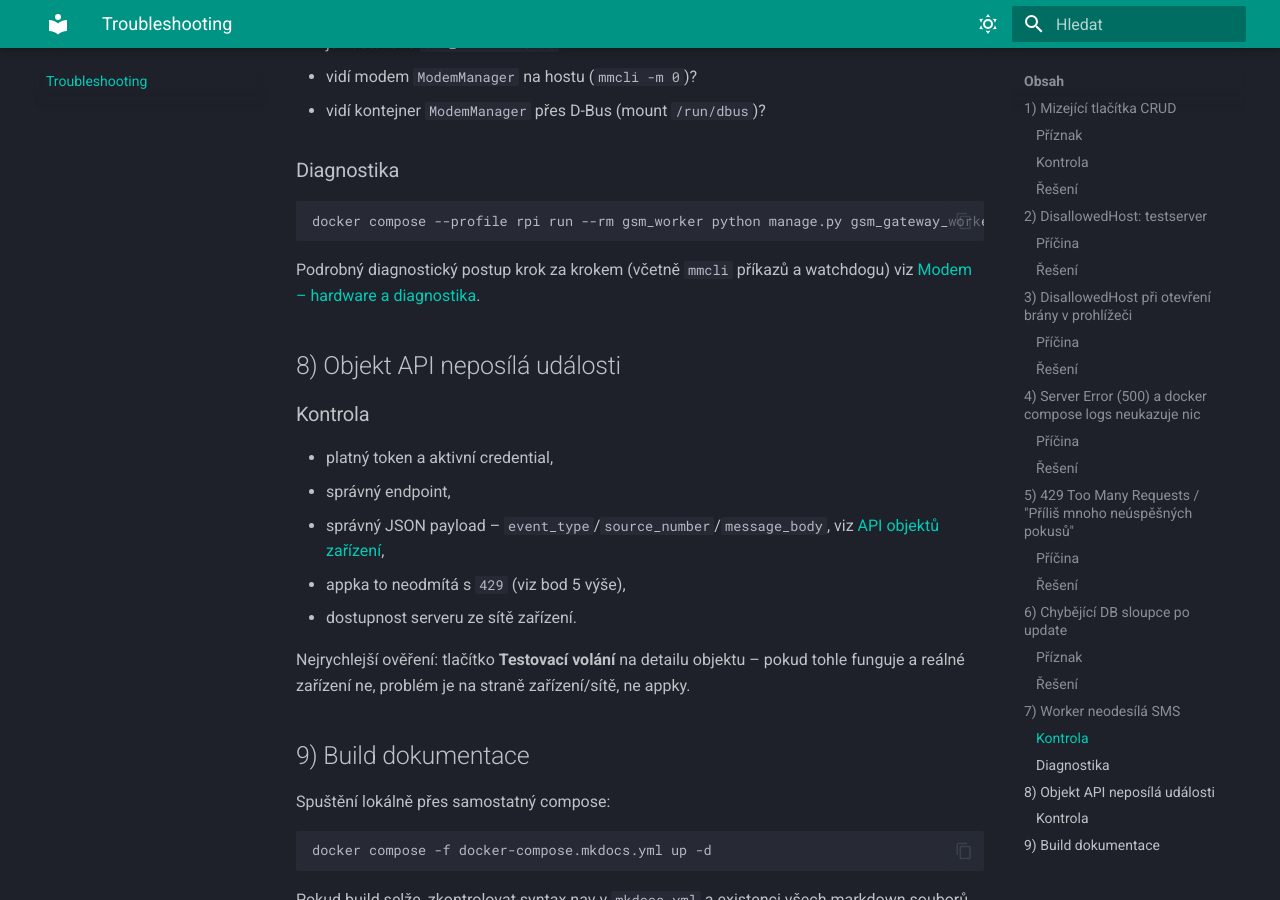
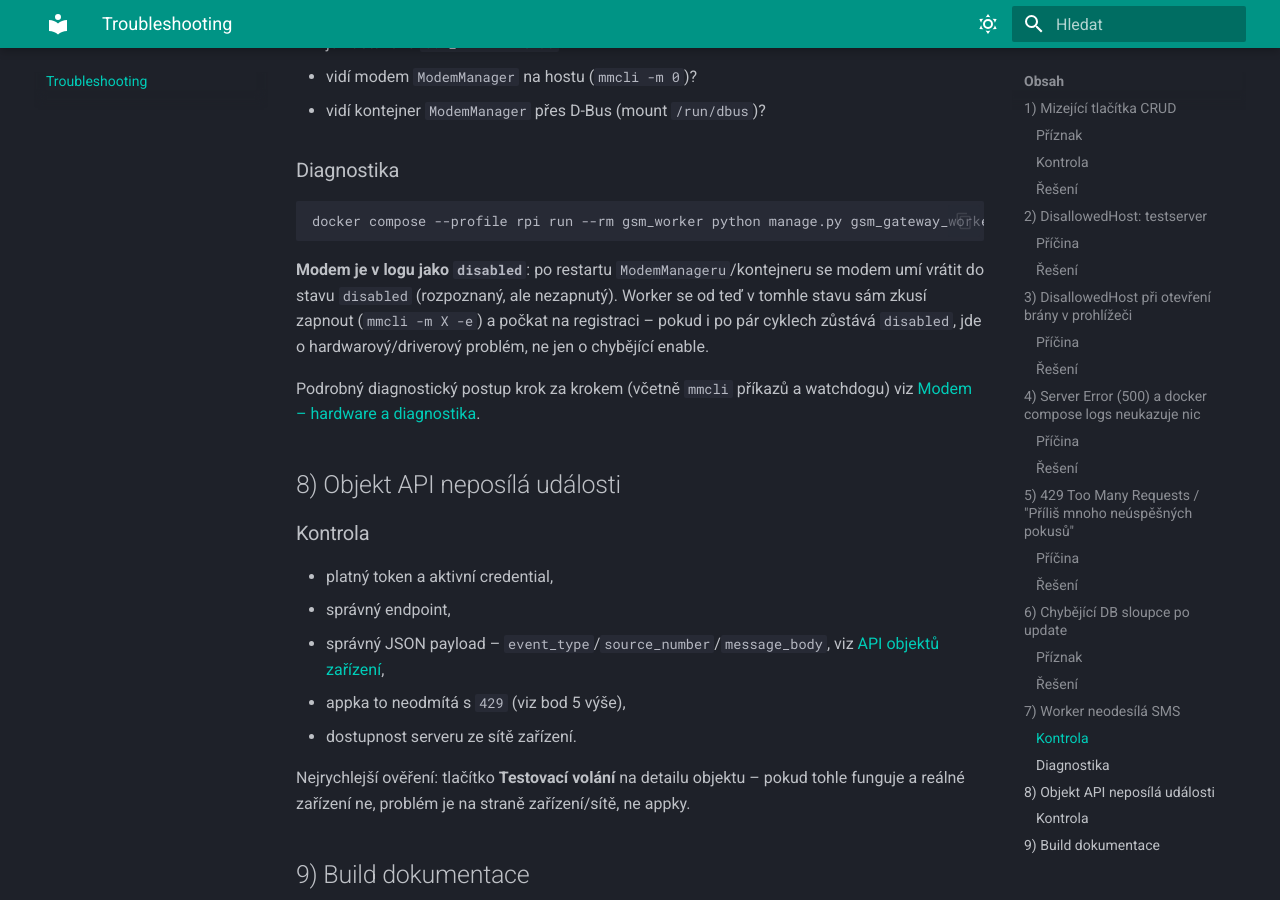
Before and after one commit to denyduck/gsm_gate, an MkDocs documentation site: the page built from docs/troubleshooting.md, in a window 1280 px wide and 900 px high, scrolled down 2767 px. Built offline with MkDocs 1.6.1 and Material for MkDocs 9.7.7, drawn with Linux system fonts in a browser that asks for light colours.

Commit message:
docs: note the disabled-modem-state fix in troubleshooting
Co-Authored-By: Claude Sonnet 5 <noreply@anthropic.com>

````diff
--- a/docs/troubleshooting.md
+++ b/docs/troubleshooting.md
@@ -103,6 +103,8 @@ docker compose exec web python manage.py migrate
 docker compose --profile rpi run --rm gsm_worker python manage.py gsm_gateway_worker --once
 ```
 
+**Modem je v logu jako `disabled`**: po restartu `ModemManageru`/kontejneru se modem umí vrátit do stavu `disabled` (rozpoznaný, ale nezapnutý). Worker se od teď v tomhle stavu sám zkusí zapnout (`mmcli -m X -e`) a počkat na registraci – pokud i po pár cyklech zůstává `disabled`, jde o hardwarový/driverový problém, ne jen o chybějící enable.
+
 Podrobný diagnostický postup krok za krokem (včetně `mmcli` příkazů a watchdogu) viz [Modem – hardware a diagnostika](modem-diagnostika.md).
 
 ## 8) Objekt API neposílá události
````
